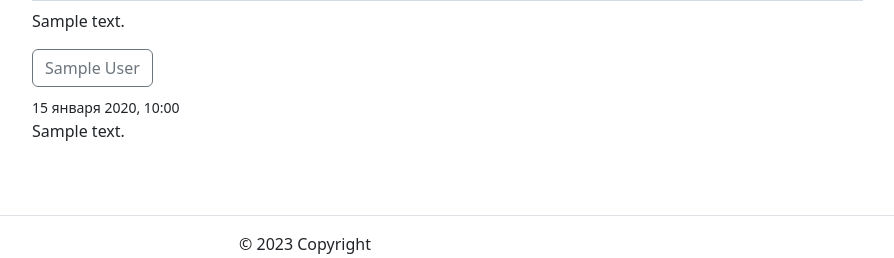
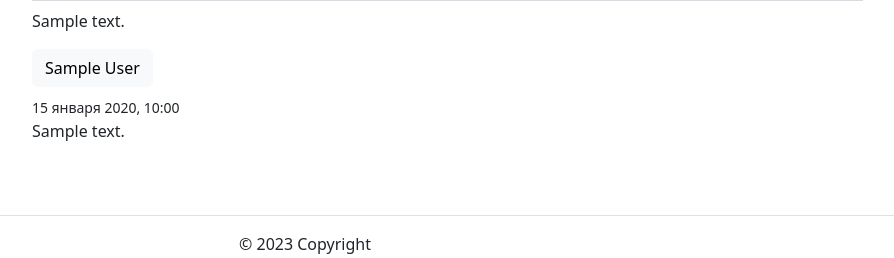
Before and after one commit to Aleksentcev/yatube-project, a Django app: page /posts/1/ in a window 1280 px wide. Shown: the part 734-992 px from the top of the page, without its empty margins (335-1229 px from the left). Run offline with Django 3.2, Linux system fonts and the light colour scheme; tables that the repository leaves empty hold one stand-in row (values such as "Sample post"); grey boxes marked "Sample" are stand-in pictures; some libraries are stand-ins or nearby versions.

Commit message:
Add line bw comments, change author button style

```diff
--- a/yatube/templates/includes/post.html
+++ b/yatube/templates/includes/post.html
@@ -2,7 +2,7 @@
 <article>
   <ul>
     {% if all_author_posts_link %}
-      <a class="btn btn-outline-secondary" href="{% url 'posts:profile' post.author.username %}">Автор: {{ post.author.get_full_name }}</a><br>
+      <a class="btn btn-light" href="{% url 'posts:profile' post.author.username %}">Автор: {{ post.author.get_full_name }}</a><br>
     {% endif %}
     <small>Дата публикации: {{ post.pub_date|date:"d E Y" }}</small>
     {% thumbnail post.image "960x339" crop="center" upscale=True as im %}
--- a/yatube/templates/posts/post_detail.html
+++ b/yatube/templates/posts/post_detail.html
@@ -74,7 +74,7 @@
             <div class="media mb-4">
               <div class="media-body">
                 <h5 class="mt-0">
-                  <a class="btn btn-outline-secondary" href="{% url 'posts:profile' comment.author.username %}">
+                  <a class="btn btn-light" href="{% url 'posts:profile' comment.author.username %}">
                     {{ comment.author.get_full_name }}
                   </a>
                 </h5>
@@ -82,6 +82,7 @@
                 <p>
                   {{ comment.text }}
                 </p>
+                {% if not forloop.last %}<hr>{% endif %}
               </div>
             </div>
           {% endfor %}
```
